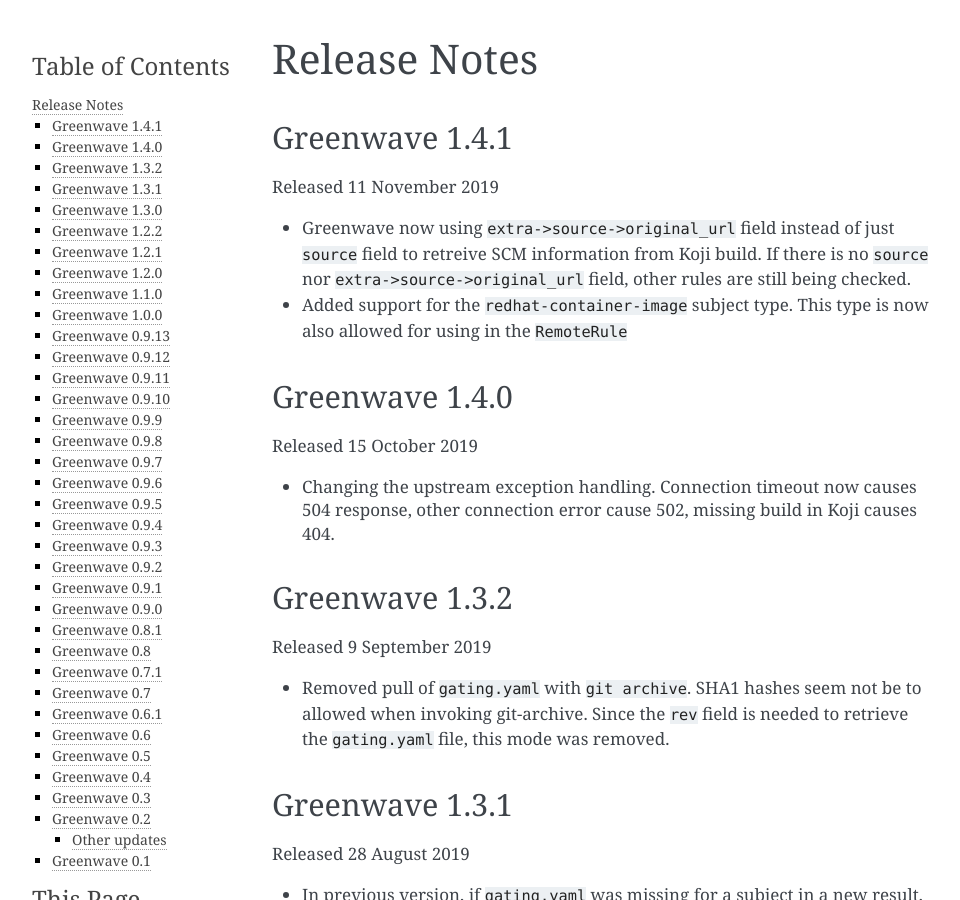
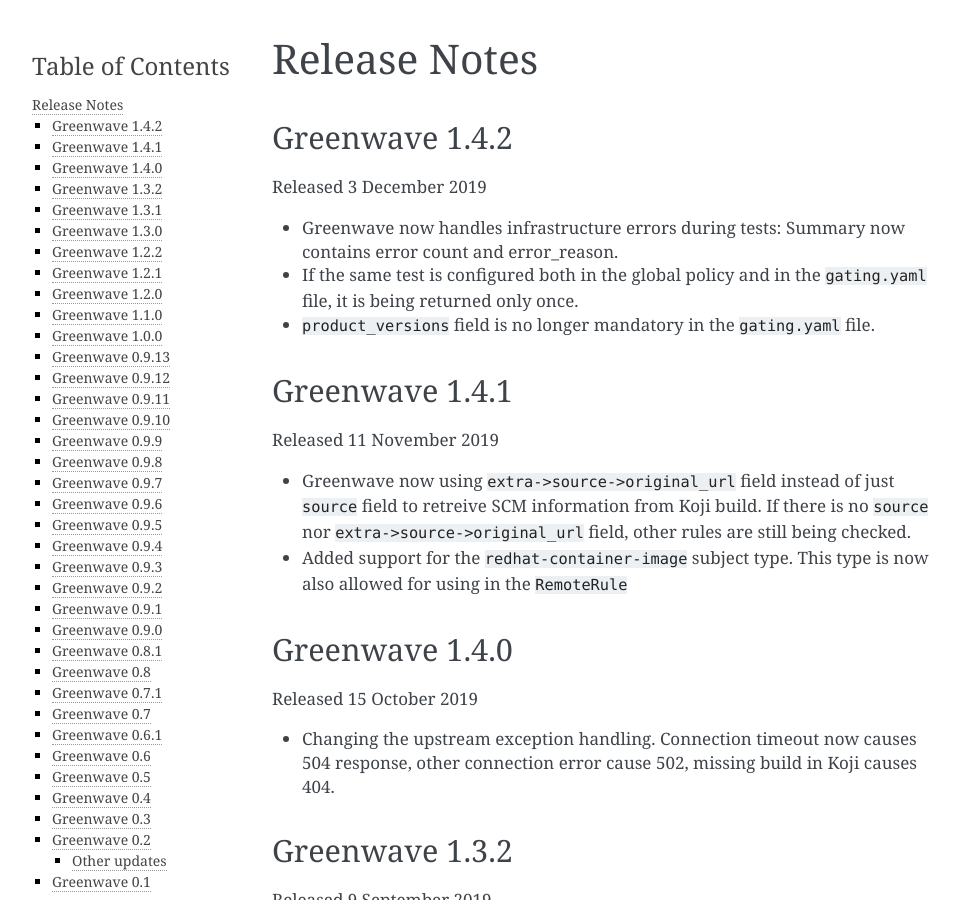
Before and after one commit to release-engineering/greenwave, a Sphinx documentation site: the page built from docs/release-notes.rst, in a window 1280 px wide and 900 px high. Shown: the whole window, without its empty margins (148-1108 px from the left). Built offline with Sphinx 7.4.7, drawn with Linux system fonts in a browser that asks for light colours; pages that are not in the unit, such as notebooks, are missing from menus.

Commit message:
Add release-notes for version 1.4.2
Signed-off-by: Valerij Maljulin <vmaljuli@redhat.com>

```diff
--- a/docs/release-notes.rst
+++ b/docs/release-notes.rst
@@ -1,6 +1,17 @@
 =============
 Release Notes
 =============
+
+Greenwave 1.4.2
+===============
+
+Released 3 December 2019
+
+* Greenwave now handles infrastructure errors during tests:
+  Summary now contains error count and error_reason.
+* If the same test is configured both in the global policy and in
+  the ``gating.yaml`` file, it is being returned only once.
+* ``product_versions`` field is no longer mandatory in the ``gating.yaml`` file.
 
 Greenwave 1.4.1
 ===============
```
